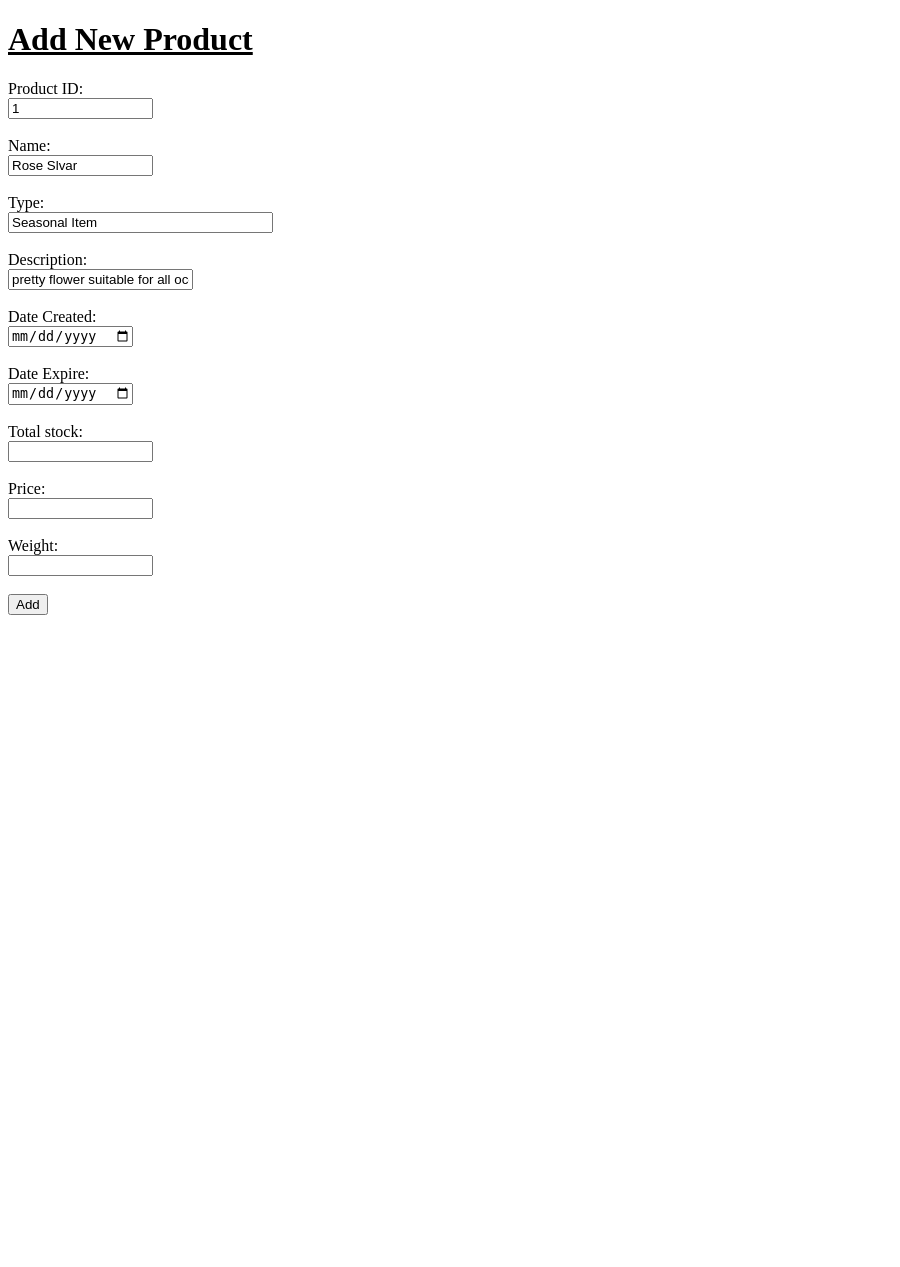
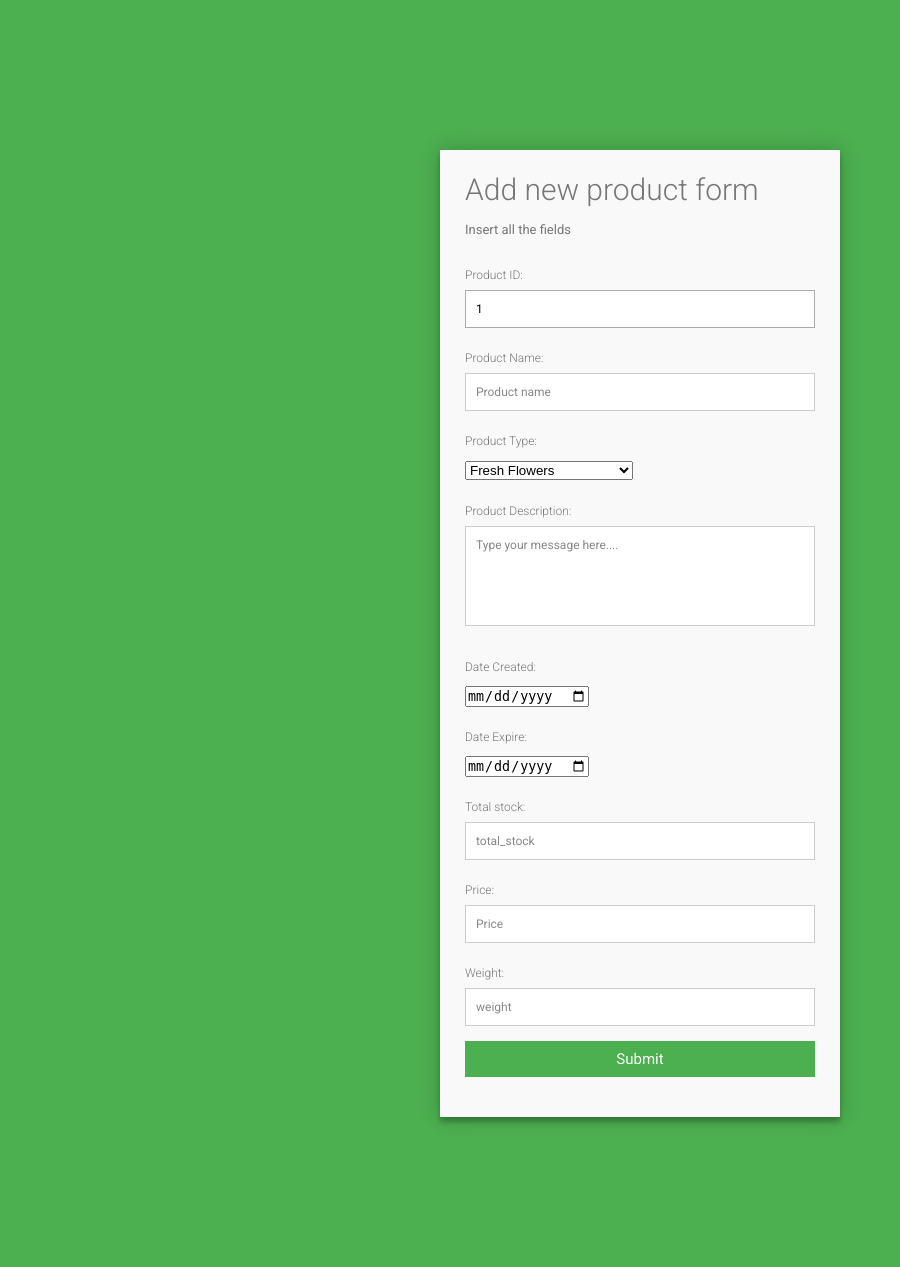
Before and after one commit to cheefoei/FioreFlowershop, a PHP site: page /catalog/view/addNewProduct.php in a window 1280 px wide. Shown: the whole page, without its empty margins (0-900 px from the left). Before the commit the page ends 615 px from the top, so only its background shows below. Run offline with PHP 8.4, Linux system fonts and the light colour scheme; data that the repository does not hold is empty.

Commit message:
Jia Wei's part uploaded 5th August

```diff
--- a/catalog/controller/CatListMapper.php
+++ b/catalog/controller/CatListMapper.php
@@ -51,7 +51,7 @@ class CatListMapper {
         $stmt = $conn->prepare($query);
         $stmt->bindParam(1, $newcatlist->catlist_id);
         $stmt->bindParam(2, $newcatlist->catalog_id);
-        $stmt->bindParam(3, $newproduct->product_id);
+        $stmt->bindParam(3, $newcatlist->product_id);
         $stmt->execute();
     }
 
--- a/catalog/controller/ProductMapper.php
+++ b/catalog/controller/ProductMapper.php
@@ -70,6 +70,16 @@ Class ProductMapper {
         echo "<p>Product deleted successfully!</p><br/>";
     }
 
+    public function getLastRow() {
+        // delete from Database
+        $db = new connect_db();
+        $conn = $db->connectPDO();
+        $query = "SELECT * FROM product ORDER BY product_id DESC LIMIT 1";
+        $stmt = $conn->prepare($query);
+        $stmt->execute();
+        return $stmt;
+    }
+
 }
 
 ?>
--- a/catalog/controller/deleteCatListItem.php
+++ b/catalog/controller/deleteCatListItem.php
@@ -7,5 +7,5 @@ $id = intval($_GET['id']);
 $catlistmap->delete($id);
 echo "<p>Product deleted successfully!</p><br/>";
 echo '<a href="newCatalogItem.php">new cat</a>';
-echo '<script>window.location.href = "../newCatalogItem.php";</script>';
+echo '<script>window.location.href = "../view/newCatalogItem.php";</script>';
 ?>
--- a/catalog/view/addNewProduct.php
+++ b/catalog/view/addNewProduct.php
@@ -9,10 +9,9 @@ and open the template in the editor.
         <title>New Product Page</title>
         <meta charset="UTF-8">
         <meta name="viewport" content="width=device-width, initial-scale=1.0">
+        <link rel="stylesheet" href="css/style.css">
     </head>
     <body>
-        <h1><u>Add New Product</u></h1>
-        <form action="addNewProduct.php" method="POST">
         <?php
         require_once '../connect_db.php';
         require_once '../model/product.php';
@@ -23,35 +22,62 @@ and open the template in the editor.
 
         $prod = new product();
         $productmap = new ProductMapper();
-            $query2 = "SELECT * FROM product ORDER BY product_id DESC LIMIT 1";
-            $stmt2 = $conn->prepare($query2);
-            $stmt2->execute();
-            $row = $stmt2->fetch();
+        $stmt = $productmap->getLastRow();
+        $row = $stmt->fetch();
         $lastProduct_id = (int) $row['product_id'];
         $lastProduct_id++;
         //SELECT * FROM product ORDER BY ID DESC LIMIT 1
         ?>
-            <p>Product ID:<br/>
-                <input type="text" name="product_id" value="<?php echo $lastProduct_id; ?>" size="15" /><br/><br/>
-                Name:<br/>
-                <input type="text" name="product_name" value="Rose Slvar" size="15" /><br/><br/>
-                Type:<br/>
-                <input type="text" name="product_type" value="Seasonal Item" size="30" /><br/><br/>
-                Description:<br/>
-                <input type="text" name="product_description" value="pretty flower suitable for all occasions" /><br/><br/>
-                Date Created:<br/>
-                <input type="date" name="date_created" value="" size="15" /><br/><br/>
-                Date Expire:<br/>
-                <input type="date" name="date_expired" value="" size="15" /><br/><br/>
-                Total stock:<br/>
-                <input type="text" name="total_stock" value="" size="15" /><br/><br/>
-                Price:<br/>
-                <input type="text" name="price" value="" size="15" /><br/><br/>
-                Weight:<br/>
-                <input type="text" name="weight" value="" size="15" /><br/><br/>
-                <button type="submit" name="add">Add</button>
-            </p>
-        </form>
+        <div class="container">
+            <form id="contact" action="addNewProduct.php" method="post">
+                <h3>Add new product form</h3>
+                <h4>Insert all the fields</h4>
+                <fieldset>
+                    <p>Product ID:</p>
+                    <input placeholder="Product ID" type="text" name="product_id" value="<?php echo $lastProduct_id; ?>" tabindex="1" readonly required autofocus>
+                </fieldset>
+                <fieldset>
+                    <p>Product Name:</p>
+                    <input placeholder="Product name" type="text" name="product_name" tabindex="2" required>
+                </fieldset>
+                <fieldset>
+                    <p>Product Type:</p>
+<!--                    <input placeholder="Product name" type="text" name="product_type" tabindex="3" required>-->
+                    <select name="product_type" size="1" tabindex="3" required>
+                        <option value="fresh_flower">Fresh Flowers</option>
+                        <option value="bouquet">Bouquet</option>
+                        <option value="floral_arrangements">Floral Arrangements</option>
+                        <option value="seasonal_promotion_item">seasonal promotion item</option>
+                    </select>
+                </fieldset>
+                <fieldset>
+                    <p>Product Description:</p>
+                    <textarea placeholder="Type your message here...." name="product_description" tabindex="4" required></textarea>
+                </fieldset>
+                <fieldset>
+                    <p>Date Created:</p>
+                    <input placeholder="date_created" type="date" name="date_created" tabindex="4" required>
+                </fieldset>
+                <fieldset>
+                    <p>Date Expire:</p>
+                    <input placeholder="date_expired" type="date" name="date_expired" tabindex="5" required>
+                </fieldset>
+                <fieldset>
+                    <p>Total stock:</p>
+                    <input placeholder="total_stock" type="text" name="total_stock" tabindex="5" required>
+                </fieldset>
+                <fieldset>
+                    <p>Price:</p>
+                    <input placeholder="Price" type="text" name="price" tabindex="5" required>
+                </fieldset>
+                <fieldset>
+                    <p>Weight:</p>
+                    <input placeholder="weight" type="text" name="weight" tabindex="5" required>
+                </fieldset>
+                <fieldset>
+                    <button name="submit" type="submit" id="contact-submit">Submit</button>
+                </fieldset>
+
                 <?php
                 if ((isset($_POST['product_id']))) {
                     $prod->product_id = trim($_POST['product_id']);
@@ -65,9 +91,11 @@ and open the template in the editor.
                     $prod->weight = trim($_POST['weight']);
 
                     $productmap->save($prod);
-            echo "<p>Product added successfully!</p><br/>";
+                    echo '<p class="copyright" >Product added successfully!</p>';
                     header("Refresh:0");
                 }
                 ?>
+            </form>
+        </div>
     </body>
 </html>
```
Also changed, not shown: catalog/CtlgAndProdMaintce.php (deleted, +0 -20 lines), catalog/view/CtlgAndProdMaintce.php (added, +28 -0 lines), catalog/view/newCatalogItem.php (+16 -5 lines). Lines whose indentation alone changed are shown as unchanged.
